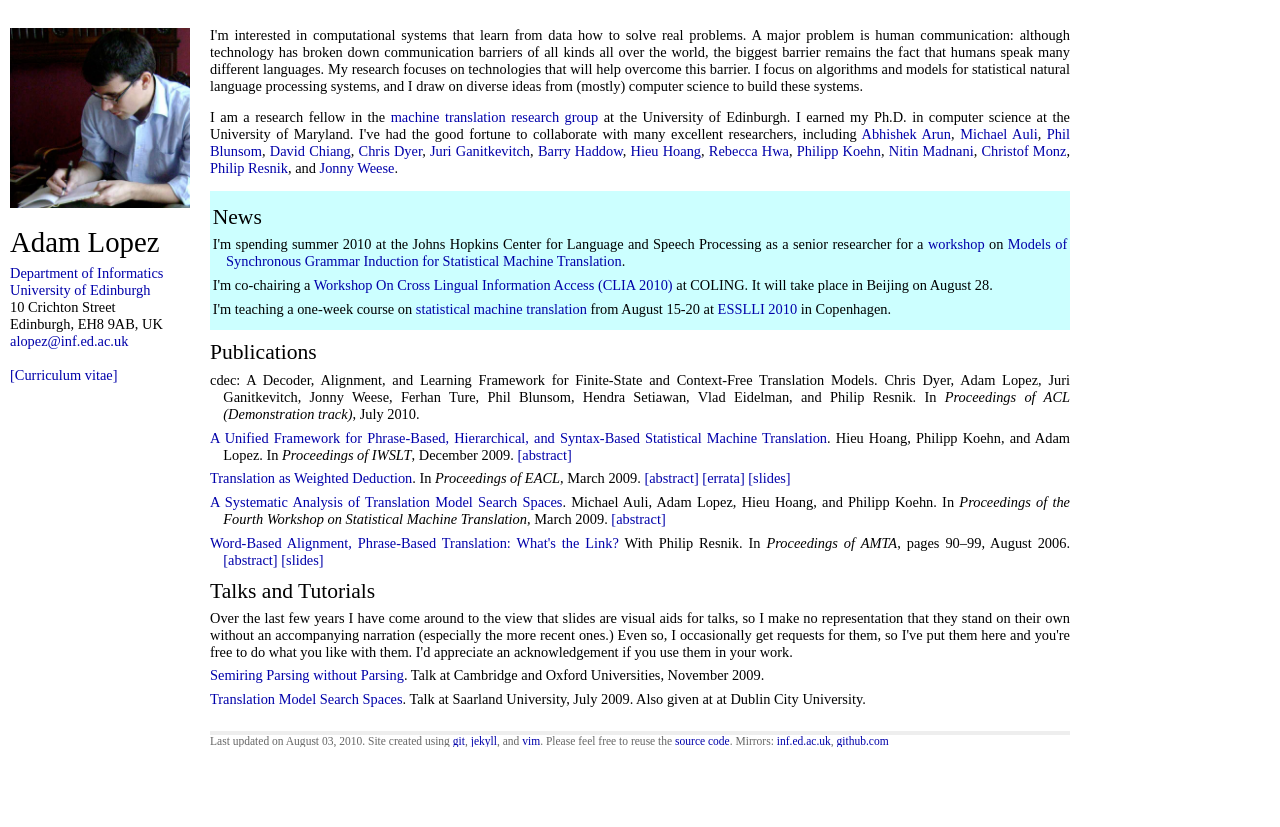
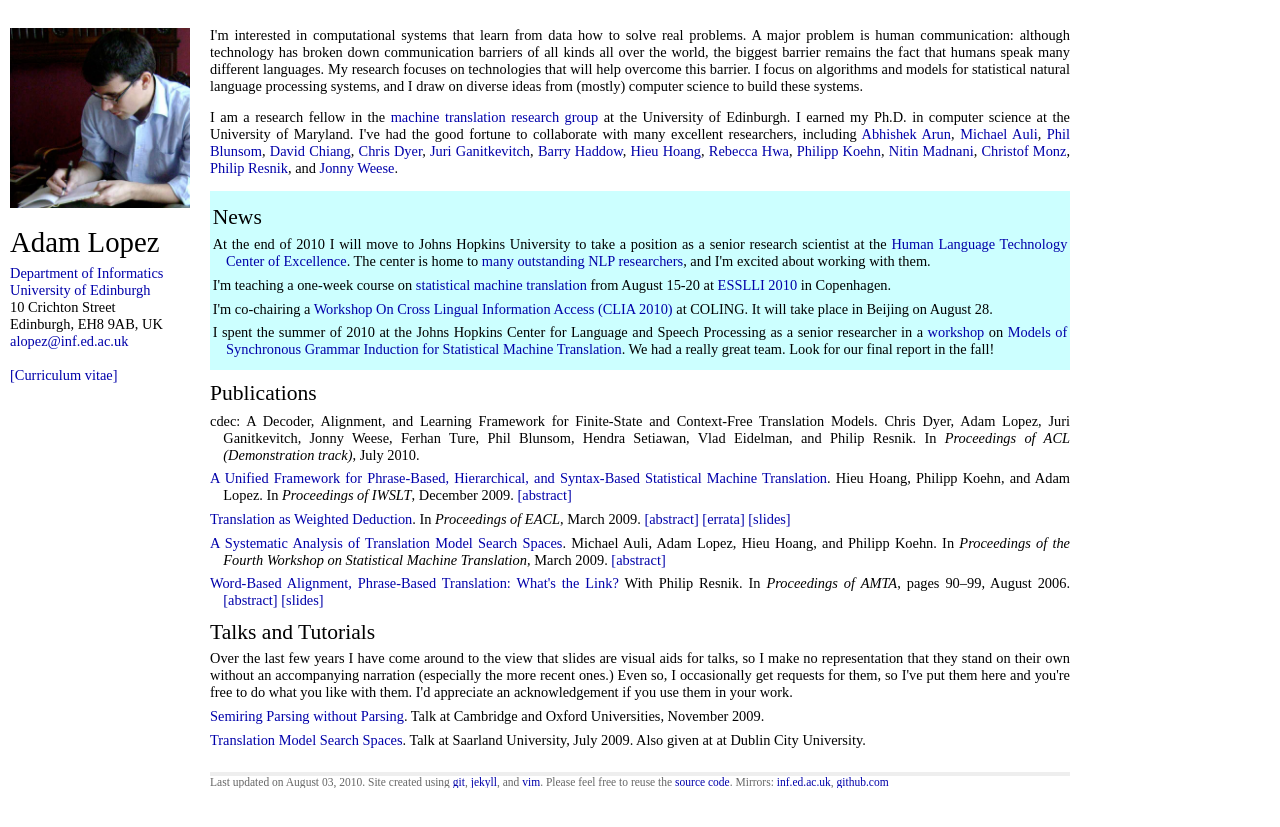
Before and after one commit to alopez/alopez.github.com, a Jekyll site: the page built from index.html, in a window 1280 px wide. Shown: the top 827 px of the page. Built offline with Jekyll 4.4.1, drawn with Linux system fonts in a browser that asks for light colours.

Commit message:
Updated news section

```diff
--- a/index.html
+++ b/index.html
@@ -43,18 +43,24 @@ I've had the good fortune to collaborate with many excellent researchers, includ
 <div id="news" class="news">
 <h2>News</h2>
 <ul>
-<li> I'm spending summer 2010 at the Johns Hopkins Center for Language
-  and Speech Processing as a senior researcher for
-  a <a href="http://www.clsp.jhu.edu/workshops/">workshop</a> on
-  <a href="http://www.clsp.jhu.edu/workshops/ws10/groups/msgismt/">
-    Models of Synchronous Grammar Induction for Statistical Machine Translation</a>.</li>
+<li>At the end of 2010 I will move to Johns Hopkins University to take a position
+  as a senior research scientist at the <a href="http://web.jhu.edu/hltcoe">Human
+  Language Technology Center of Excellence</a>.  The center is home to <a
+  href="http://web.jhu.edu/HLTCOE/People.html">many outstanding NLP researchers</a>,
+  and I'm excited about working with them.
+<li>I'm teaching a one-week course on <a href="http://esslli2010cph.info/?p=277">
+    statistical machine translation</a> from August 15-20 at <a href="http://esslli2010cph.info/">
+    ESSLLI 2010</a> in Copenhagen.</a>
 <li> I'm co-chairing a
   <a href="http://research.microsoft.com/en-us/UM/india/events/CLIA2010/page.htm">
     Workshop On Cross Lingual Information Access (CLIA 2010)</a> at COLING.
     It will take place in Beijing on August 28.</li>
-<li>I'm teaching a one-week course on <a href="http://esslli2010cph.info/?p=277">
-    statistical machine translation</a> from August 15-20 at <a href="http://esslli2010cph.info/">
-    ESSLLI 2010</a> in Copenhagen.</a>
+<li> I spent the summer of 2010 at the Johns Hopkins Center for Language
+  and Speech Processing as a senior researcher
+  in a <a href="http://www.clsp.jhu.edu/workshops/">workshop</a> on
+  <a href="http://www.clsp.jhu.edu/workshops/ws10/groups/msgismt/">
+    Models of Synchronous Grammar Induction for Statistical Machine Translation</a>.
+    We had a really great team.  Look for our final report in the fall!</li>
 </ul>
 </div>
 
```
